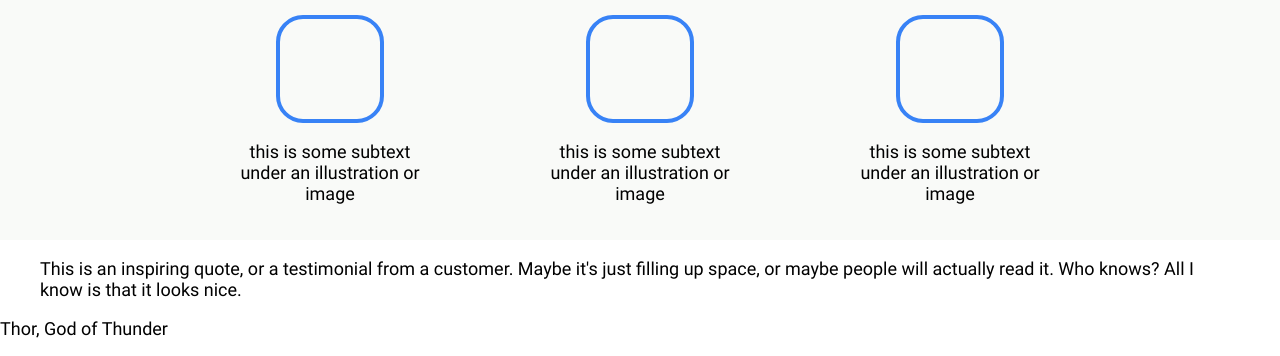
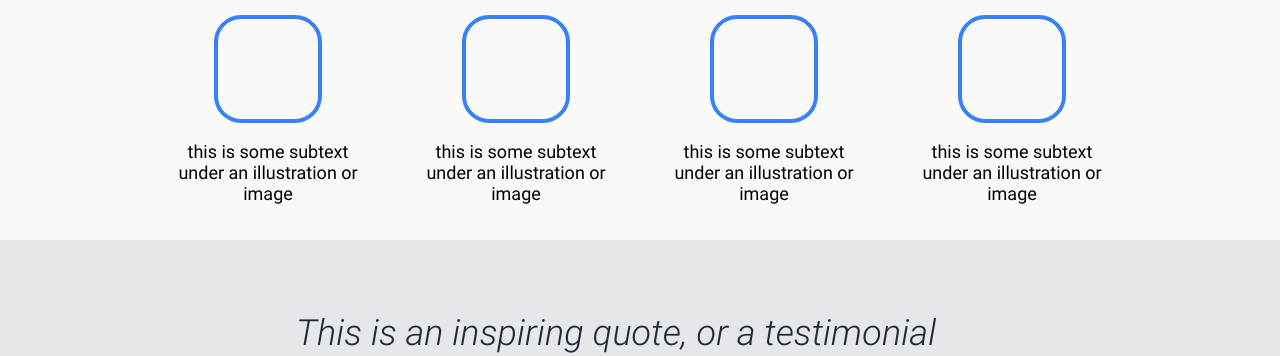
Before and after one commit to SkyLark9929/odin-landing-page, a plain HTML site: page index.html in a window 1280 px wide. Shown: the part 484-840 px from the top of the page. Drawn offline with Linux system fonts and the light colour scheme.

Commit message:
Style quote_block

```diff
--- a/index.html
+++ b/index.html
@@ -58,10 +58,17 @@
                     this is some subtext under an illustration or image
                 </p>
             </div>
+            <div class="picture_container">
+                <div class="info_image_placeholder"></div>
+                <p class="info_image_subtext">
+                    this is some subtext under an illustration or image
+                </p>
+            </div>
         </div>
     </div>
 
     <!--A quote that highly approves of the site-->
+    <div class="quote_container">
         <div class="quote_block">
             <blockquote>
                 This is an inspiring quote, or a testimonial from a customer.
@@ -71,6 +78,7 @@
             <footer id="quote_footer">
                 Thor, God of Thunder
             </footer>
+        </div>
     </div>
 
     <!--A callout that asks the customer to sign up once again-->
--- a/style.css
+++ b/style.css
@@ -2,19 +2,23 @@
 
 body {
     font-family: 'Roboto';
-    font-weight: regular;
+    font-weight: 400;
     font-size: 18px;
     margin: 0px;
 }
 
+div{
+    margin: 0px;
+}
+
 h1{
-    font-style: extra-bold;
     font-size: 48px;
+    font-weight: 900;
     margin: 0px;
 }
 
 h2{
-    font-style: extra-bold;
+    font-weight: 900;
     font-size: 24px;
 }
 
@@ -30,6 +34,12 @@ button{
 
 p{
     margin: 0px;
+}
+
+blockquote{
+    font-size: 36px;
+    font-style: italic;
+    color: #1f2937;
 }
 
 /* || Typography */
@@ -158,3 +168,30 @@ p{
     border-color: #3882F6;
     border-radius: 25%;
 }
+
+/* || Quote Block || */
+
+.quote_container{
+    background-color: #e5e7eb;
+    display: flex;
+    justify-content: center;
+}
+
+.quote_block{
+    margin-top: 36px;
+    margin-bottom: 36px;
+    width: 60%;
+    display: flex;
+    flex-direction: column;
+}
+
+.quote_block blockquote{
+    align-self: center;
+    font-weight: 300;
+}
+
+.quote_block footer{
+    align-self: flex-end;
+    font-weight: 900;
+    font-size: 24px;
+}
```
Lines whose indentation alone changed are shown as unchanged.
